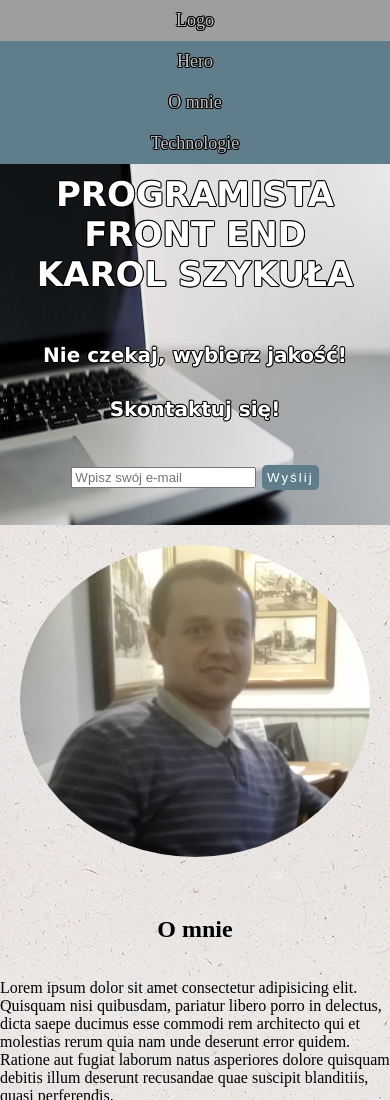
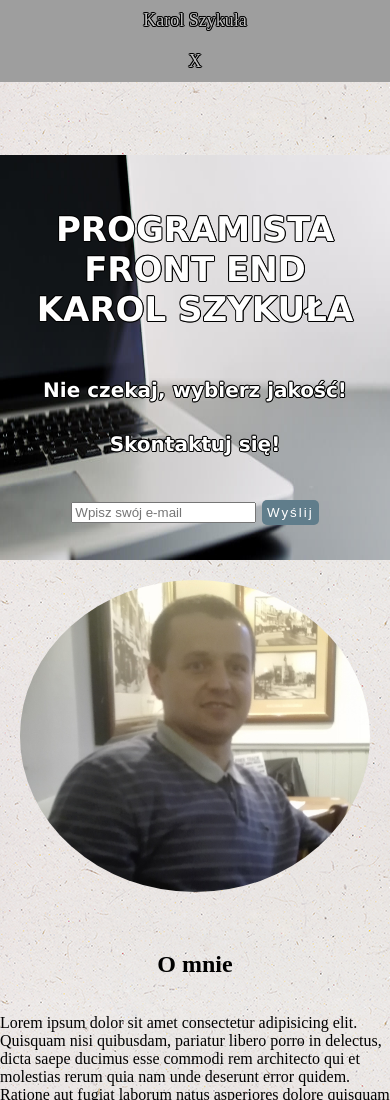
Before and after one commit to Karol-Szykula/Karol-Szykula.github.io, a plain HTML site: page index.html in a window 390 px wide. Shown: the top 1100 px of the page. Drawn offline with Linux system fonts and the light colour scheme.

Commit message:
Add menu toggle button on mobiles

```diff
--- a/index.html
+++ b/index.html
@@ -16,12 +16,19 @@
     <meta name="theme-color" content="#ffffff">
 
 </head>
-<body>
+<body class="menu__content-offset">
 
     <main id="id-container" class="container">
         <nav class="container__nav-top">
+            <div class="container__nav-top__logo">
+                <a class="container__nav-top__logo__link" href="#id-container">Karol Szykuła</a>
+            </div>
+
+            <div class="container__nav-top__toggle">
+                    <a class="container__nav-top__toggle__link" href="#">X</a>
+            </div>
+
             <ul class="container__nav-top__flex-wrapper">
-                <li class="container__nav-top__flex-wrapper__logo"><a class="container__nav-top__flex-wrapper__logo__link" href="#id-container">Logo</a></li>
                 <li class="container__nav-top__flex-wrapper__menu-item"><a class="container__nav-top__flex-wrapper__menu-item__link" href="#id-hero">Hero</a></li>
                 <li class="container__nav-top__flex-wrapper__menu-item"><a class="container__nav-top__flex-wrapper__menu-item__link" href="#id-about-me">O mnie</a></li>
                 <li class="container__nav-top__flex-wrapper__menu-item"><a class="container__nav-top__flex-wrapper__menu-item__link" href="#id-technologies">Technologie</a></li>
@@ -109,5 +116,6 @@
 
     </main>
 
+    <script src="./script.js"></script>
 </body>
 </html>
--- /dev/null
+++ b/script.js
@@ -0,0 +1,23 @@
+const menuToggle = document.querySelector('.container__nav-top__toggle__link');
+const menuList = document.querySelector('.container__nav-top__flex-wrapper');
+const menuListItems = document.querySelectorAll('.container__nav-top__flex-wrapper__menu-item');
+
+const menuListHeight = menuListItems[0].clientHeight * menuListItems.length;
+//console.log(menuListHeight);
+menuList.classList.add('container__nav-top__flex-wrapper--collapsed');
+
+menuToggle.addEventListener(
+    'click',
+    (event) => {
+        event.preventDefault();
+
+        if(menuList.classList.contains('container__nav-top__flex-wrapper--collapsed')){
+            menuList.classList.remove('container__nav-top__flex-wrapper--collapsed');
+            menuList.style.maxHeight = menuListHeight + 'px';
+        }else{
+            menuList.classList.add('container__nav-top__flex-wrapper--collapsed');
+        }
+
+
+    }
+)
--- a/style.css
+++ b/style.css
@@ -7,12 +7,17 @@ body {
 	background-image: url("images/ep_naturalwhite.png");
 }
 
+.menu__content-offset {
+    padding-top: 40px;
+}
+
 .container {
 	display: flex;
 	flex-direction: column;
 	align-items: center;
 }
 
+/* navbar-top */
 .container__nav-top {
 	position: fixed;
 	left: 0;
@@ -21,23 +26,28 @@ body {
 
 	position: fixed;
 	top: 0;
-	left: 0;
+    left: 0;
+
+    display: flex;
+}
+
+.container__nav-top__logo, .container__nav-top__toggle {
+	flex-grow: 1;
+    background-color: #9E9E9E;
+    flex-direction: row;
+    flex-wrap: nowrap;
 }
 
 .container__nav-top__flex-wrapper {
-    width: 100%;
-
+    flex-grow: 5;
     display: flex;
     justify-content: center;
     list-style-type: none;
 
 	padding: 0;
-	margin: 0;
-}
-
-.container__nav-top__flex-wrapper__logo {
-	flex-grow: 1;
-	background-color: #9E9E9E;
+    margin: 0;
+    overflow: hidden;
+    transition: max-height 0.5s ease-in-out;
 }
 
 .container__nav-top__flex-wrapper__menu-item {
@@ -62,7 +72,7 @@ body {
 
 }
 
-.container__nav-top__flex-wrapper__logo__link {
+.container__nav-top__logo__link, .container__nav-top__toggle__link {
 	text-decoration: none;
     text-align: center;
     display: block;
@@ -70,6 +80,11 @@ body {
 	padding: 10px;
 	color: #bfbfbf;
 	text-shadow: rgb(0, 0, 0) 1px 0px 0px, rgb(0, 0, 0) 0.533333px 0.833333px 0px, rgb(0, 0, 0) -0.416667px 0.916667px 0px, rgb(0, 0, 0) -0.983333px 0.133333px 0px, rgb(0, 0, 0) -0.65px -0.75px 0px, rgb(0, 0, 0) 0.283333px -0.966667px 0px, rgb(0, 0, 0) 0.966667px -0.283333px 0px;
+    flex-grow: 1;
+}
+
+.container__nav-top__toggle {
+    display: none;
 }
 
 .container__nav-top__flex-wrapper__menu-item__link:visited {
@@ -80,9 +95,25 @@ body {
 }
 
 @media only screen and (max-width: 768px) {
+    .container__nav-top {
+        flex-direction: column;
+    }
+
 	.container__nav-top__flex-wrapper {
 		flex-direction: column;
-	}
+    }
+
+    .menu__content-offset {
+        padding-top: 155px;
+    }
+
+    .container__nav-top__flex-wrapper--collapsed {
+        max-height: 0 !important;
+    }
+
+    .container__nav-top__toggle {
+        display: flex;
+    }
 
 }
 
@@ -148,13 +179,6 @@ input[type=submit]:focus
 .container__section-hero__box__link:hover{
     background-image: linear-gradient(#e9a3a3,#ff7675);
     color: #bfbfbf;
-}
-
-@media only screen and (max-width: 768px) {
-
-	.container__section-hero{
-		margin-top: 120px;
-	}
 }
 
 /* about me */
```
